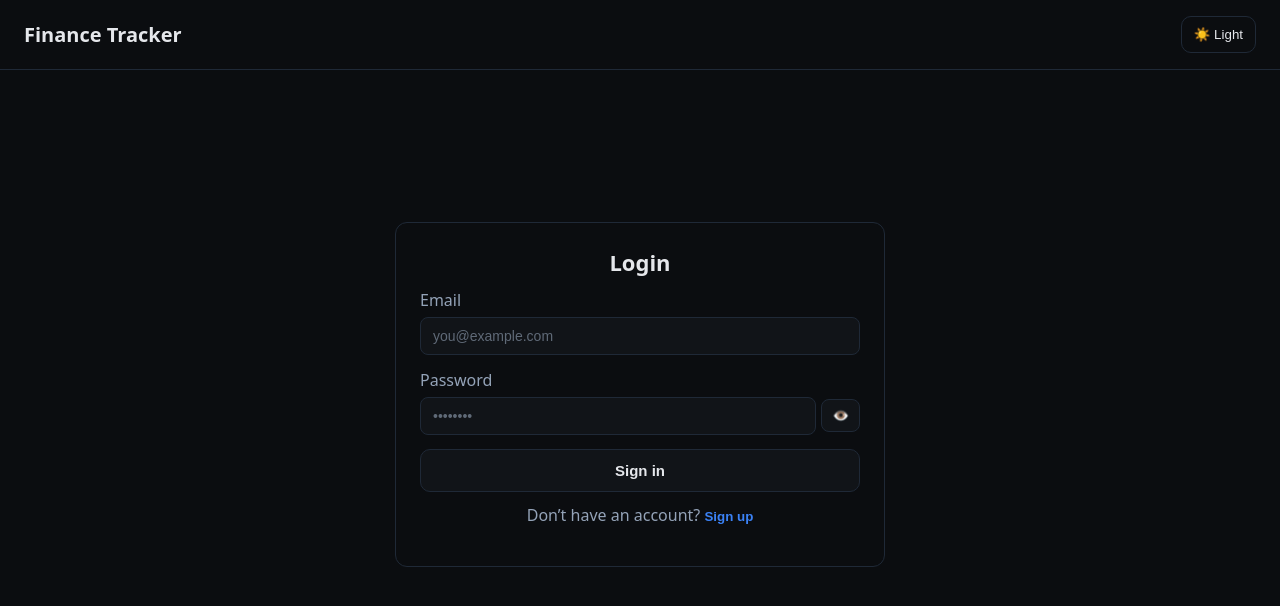
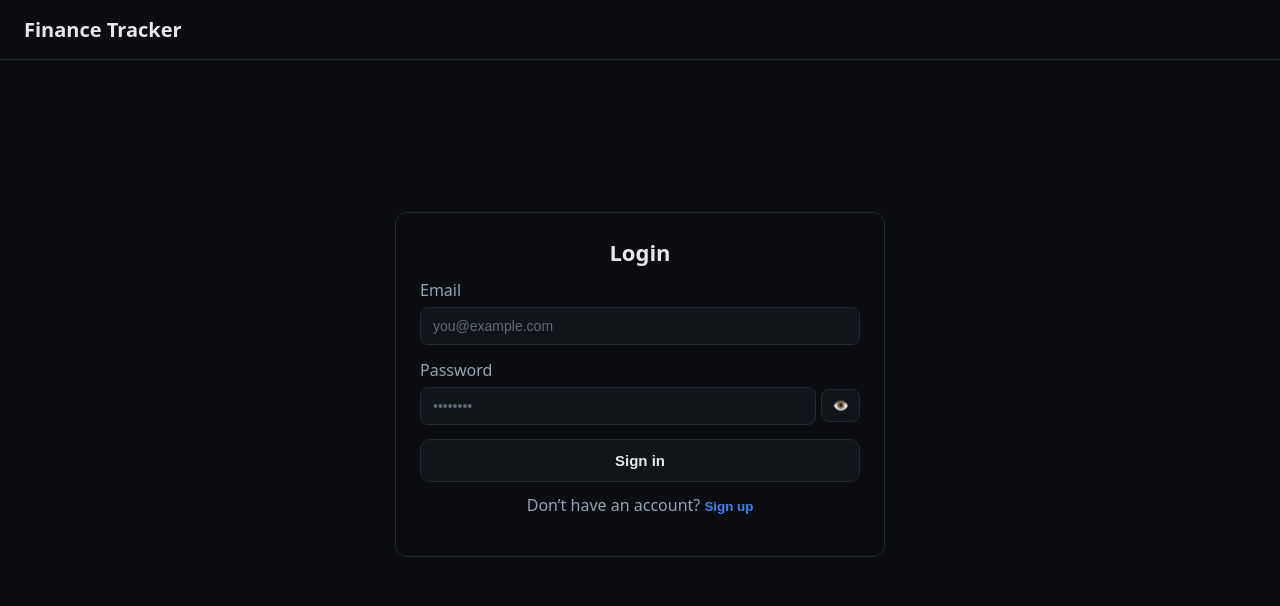
Before and after one commit to varunlad/Personal-Finance-Tracker, a React (Vite) app: page / in a window 1280 px wide. Shown: the top 606 px of the page. Built offline with nearby package versions, Linux system fonts and the light colour scheme.

Commit message:
disable the theme toggle button

```diff
--- a/src/components/layout/AppHeader.jsx
+++ b/src/components/layout/AppHeader.jsx
@@ -1,9 +1,9 @@
 
-import { useTheme } from '../../context/theme-context'
+// import { useTheme } from '../../context/theme-context'
 import { useAuth } from '../../context/auth-context'
 
 export default function AppHeader({ title }) {
-  const { theme, toggleTheme } = useTheme()
+  // const { theme, toggleTheme } = useTheme()
   const { user, logout } = useAuth()
 
   return (
@@ -15,9 +15,9 @@ export default function AppHeader({ title }) {
           Logout
         </button>
       )}
-      <button type="button" className="btn-secondary" onClick={toggleTheme}>
+      {/* <button type="button" className="btn-secondary" onClick={toggleTheme}>
         {theme === 'light' ? '🌙 Dark' : '☀️ Light'}
-      </button>
+      </button> */}
     </header>
   )
 }
```
